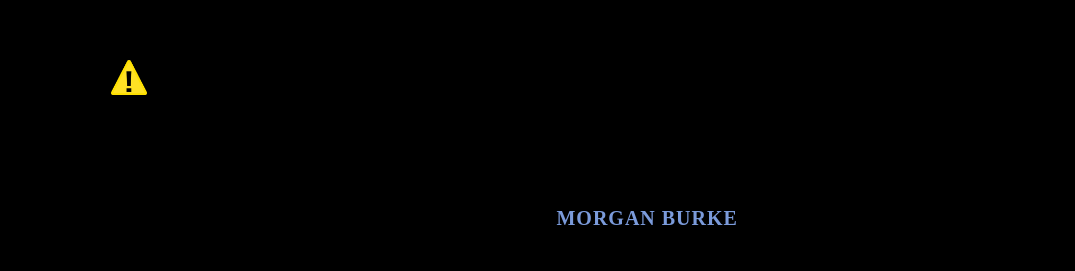
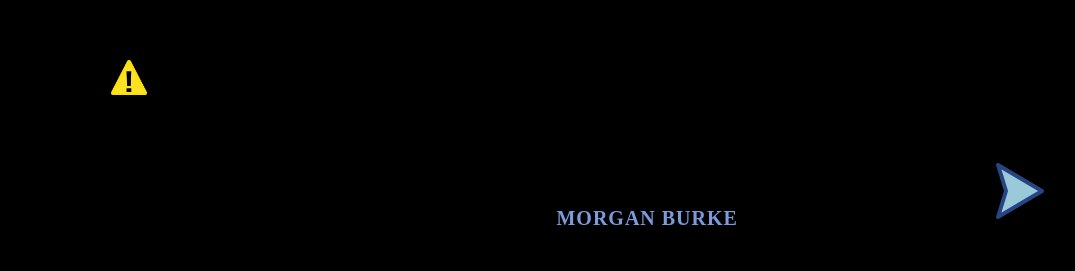
Before and after one commit to LemuelBurke/my-portfolio, a React (Vite) app: page / in a window 1280 px wide. Shown: the part 119-390 px from the top of the page, without its empty margins (198-1273 px from the left). Built offline with nearby package versions, Linux system fonts and the light colour scheme; the HTML template or start-up script is replaced by a standard one.

Commit message:
Add arrow for game pages *broken*

```diff
--- a/src/App.jsx
+++ b/src/App.jsx
@@ -112,7 +112,7 @@ function App() {
     return (
         <SoundContext.Provider value={{ playSound, startWelcomeAudio }}>
             <div className={showWelcome ? 'app-content hidden' : 'app-content'}>
-                <HomePage />
+                <HomePage isVisible={!showWelcome} />
             </div>
             <AnimatePresence mode="wait" initial={false}>
                 {showWelcome && (
--- /dev/null
+++ b/src/pages/components/nextPage.jsx
@@ -0,0 +1,59 @@
+import "../../styles/nextArrow.css";
+import wiiArrowImg from "../../assets/imgs/wiiArrow.svg";
+
+const NextArrow = () => {
+    const handleClick = () => {
+        console.log('Next arrow clicked');
+
+        const menuGrid = document.querySelector(".menu-grid");
+        const pages = [...document.querySelectorAll(".menu-page")];
+
+        if (!menuGrid || pages.length === 0) {
+            console.error('No menu grid or pages found');
+            return;
+        }
+
+        console.log(`found ${pages.length} pages`);
+
+        // Get current scroll position of the menu grid (horizontal)
+        const currentScroll = menuGrid.scrollLeft;
+        const containerWidth = menuGrid.clientWidth;
+
+        console.log(`Current scroll: ${currentScroll}, Container width: ${containerWidth}`);
+
+        // Find the next page to the right
+        let nextPageIndex = -1;
+        for (let i = 0; i < pages.length; i++) {
+            const pageLeft = pages[i].offsetLeft;
+            console.log(`Page ${i} left: ${pageLeft}`);
+
+            // Find first page that's significantly to the right of current scroll
+            if (pageLeft > currentScroll + 50) {
+                nextPageIndex = i;
+                break;
+            }
+        }
+
+        if (nextPageIndex !== -1) {
+            console.log(`scrolling to page ${nextPageIndex}`);
+            pages[nextPageIndex].scrollIntoView({
+                behavior: "smooth",
+                inline: "start", // horizontal alignment
+                block: "nearest"  // don't change vertical position
+            });
+        } else {
+            console.log(' at the last page');
+        }
+    };
+
+    return (
+        <img
+            src={wiiArrowImg}
+            onClick={handleClick}
+            className={`next-arrow`}
+            alt="Next page"
+        />
+    );
+};
+
+export default NextArrow;
--- a/src/pages/homePage.jsx
+++ b/src/pages/homePage.jsx
@@ -1,9 +1,10 @@
-import { motion } from "framer-motion"
+import { motion, AnimatePresence } from "framer-motion"
 import "../styles/homePage.css"
 import MenuCard from "./components/menuCard"
 import Img from "../assets/imgs/placeholderCardImg.png"
+import NextArrow from "./components/nextPage"
 
-const HomePage = () => {
+const HomePage = ({ isVisible = true }) => {
     return (
         <motion.div
             initial={false}
@@ -12,10 +13,14 @@ const HomePage = () => {
             transition={{ duration: 0.6 }}
         >
             <div className="menu-viewport">
+                <NextArrow
+                    targetId="page-2"
+                />
+
                 <div className="menu-grid">
 
-                    {/* ---------- PAGE 1 (12 cards) ---------- */}
-                    <div className="menu-page">
+                    {/* PAGE 1 */}
+                    <div className="menu-page" id="page-1">
                         {[...Array(12)].map((_, i) => (
                             <MenuCard key={i} title="" onClick={() => console.log("Clicked!")}>
                                 <img src={Img} style={{ width: "120%" }} />
@@ -23,13 +28,14 @@ const HomePage = () => {
                         ))}
                     </div>
 
-                    {/* ---------- PAGE 2 (remaining card(s)) ---------- */}
-                    <div className="menu-page">
-                        <MenuCard title="" onClick={() => console.log("Clicked!")}>
-                            <img src={Img} style={{ width: "120%" }} />
-                        </MenuCard>
+                    {/* PAGE 2 */}
+                    <div className="menu-page" id="page-2">
+                        {[...Array(12)].map((_, i) => (
+                            <MenuCard key={i} title="" onClick={() => console.log("Clicked!")}>
+                                <img src={Img} style={{ width: "120%" }} />
+                            </MenuCard>
+                        ))}
                     </div>
-
                 </div>
             </div>
         </motion.div>
--- /dev/null
+++ b/src/styles/nextArrow.css
@@ -0,0 +1,15 @@
+.next-arrow {
+    position: fixed; /* stick to viewport */
+    right: 2rem; /* move to right side */
+    top: 35%; /* vertical center */
+    height: 60px; /* ← Add explicit dimensions */
+    width: 60px;  /* ← Add explicit dimensions */
+    cursor: url('../assets/imgs/user-cursor-med.png'), auto;
+    z-index: 9999; /* stay above everything */
+    opacity: 0.85;
+    transition: opacity 0.2s;
+}
+
+    .next-arrow:hover {
+        opacity: 1;
+    }
```
Also changed, not shown: src/assets/imgs/wiiArrow.svg (added).
